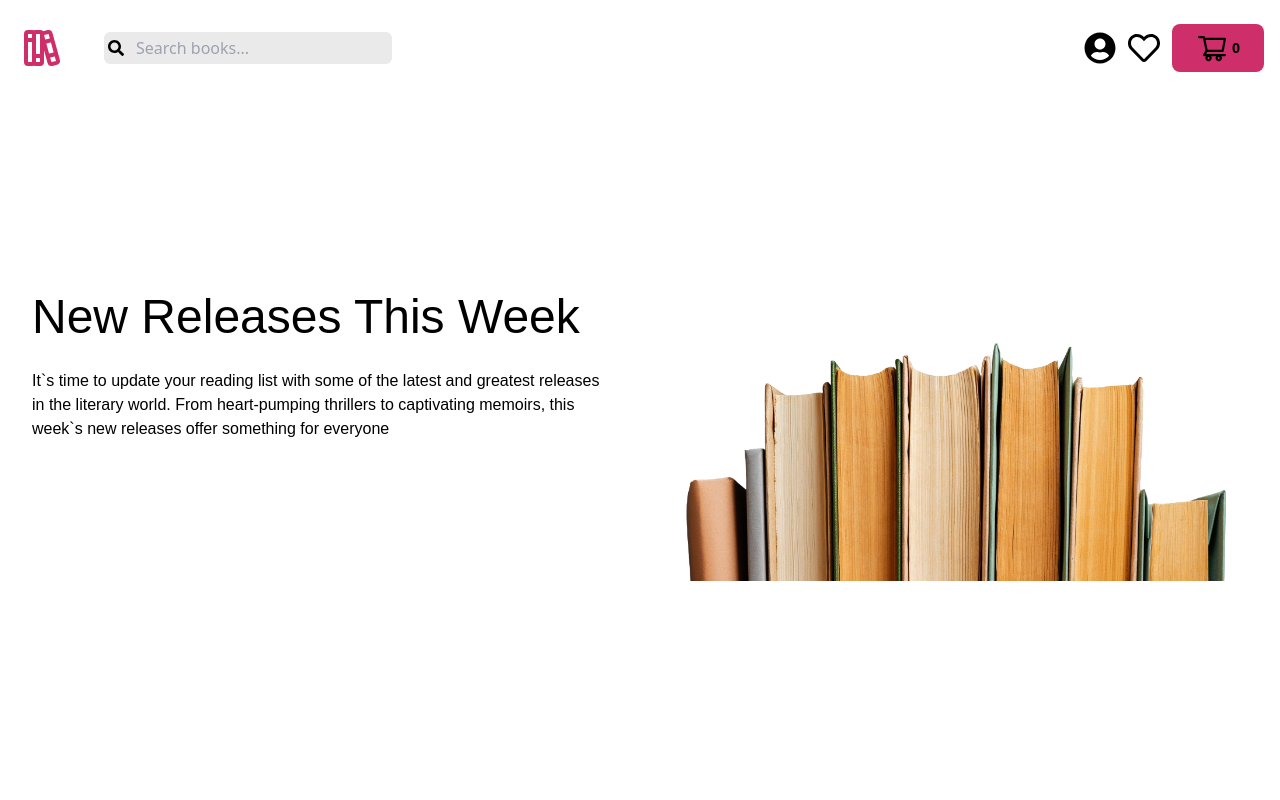
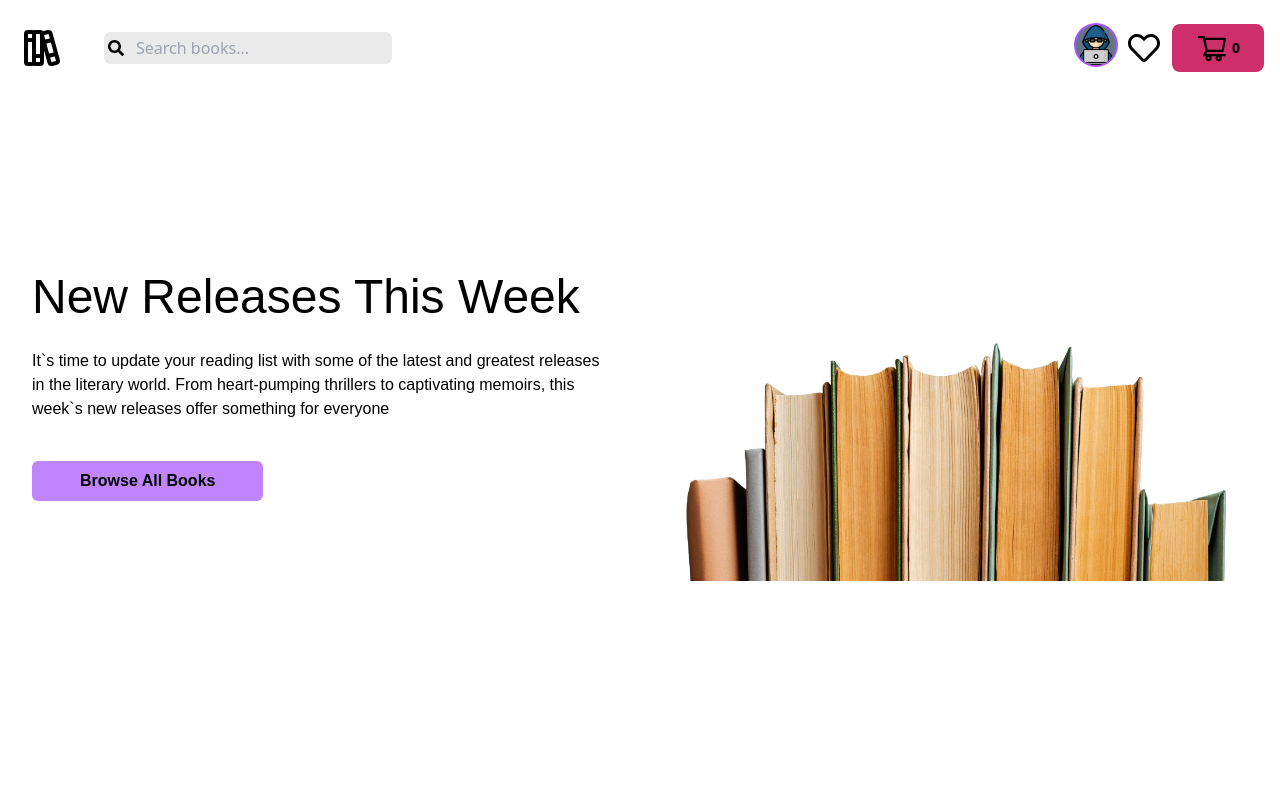
Before and after one commit to codingsluv/book-store, a React (Vite) app in the folder frontend/: page / in a window 1280 px wide. Shown: the top 800 px of the page. Built offline with nearby package versions, Linux system fonts and the light colour scheme.

Commit message:
feat: added avatar and dropdown to navbar
Adds an avatar and dropdown menu to the navigation bar, allowing users to quickly access their account settings and navigation options.

BREAKING CHANGE: Existing styles for the navigation bar may need to be updated to accommodate the new elements.

```diff
--- a/frontend/src/components/Navbar.jsx
+++ b/frontend/src/components/Navbar.jsx
@@ -4,11 +4,36 @@ import { FaSearch } from "react-icons/fa";
 import { FaUserCircle } from "react-icons/fa";
 import { FaRegHeart } from "react-icons/fa";
 import { AiOutlineShoppingCart } from "react-icons/ai";
+import avatarImg from "../assets/avatar.png"
 import { useState } from "react";
 
 
+const navigation = [
+    {
+        name: "Home",
+        href: "/",
+    },
+    {
+        name: "Dashboard",
+        href: "/dashboard",
+    },
+    {
+        name: "Orders",
+        href: "/orders",
+    },
+    {
+        name: "Cart Page",
+        href: "/cart",
+    },
+    {
+        name: "Check Out",
+        href: "/checkout",
+    }
+]
+
 export default function Navbar() {
-    const [isDropdownOpen, setIsDropdown] = useState(false);
+    const [isDropdownOpen, setIsDropdownOpen] = useState(false)
+    console.log(isDropdownOpen)
     const currentUser = true
     return (
         <header className="max-w-screen-2xl mx-auto px-4 py-6">
@@ -17,7 +42,7 @@ export default function Navbar() {
                 <div className="flex items-center md:gap-8">
                     {/* Logo */}
                     <Link to="/" className="btn-primary">
-                        <TbBooks className="size-12 text-primary" />
+                        <TbBooks className="size-12" />
                     </Link>
 
                     {/* Search input */}
@@ -29,7 +54,32 @@ export default function Navbar() {
 
                 {/* Right side */}
                 <div className="relative flex items-center md:space-x-3 space-x-2">
-                    <FaUserCircle className="size-8" />
+                    <div>
+                        {
+                            currentUser ?
+                                <>
+                                    <button onClick={() => setIsDropdownOpen(!isDropdownOpen)}>
+                                        <img src={avatarImg} alt="avatar" className={`w-10 h-10 rounded-full bg-slate-500 ${currentUser ? "ring-2 ring-purple-500" : ""}`} />
+                                    </button>
+                                    {/* show dropdown */}
+                                    {
+                                        isDropdownOpen &&
+                                        <div className="absolute right-0 mt-2 w-48 bg-slate-200 rounded-md shadow-lg ring-1 ring-black ring-opacity-5 focus:outline-none hover:transition-all hover:ease-in-out hover:bg-slate-300">
+                                            <ul>
+                                                <li className="py-2" onClick={() => setIsDropdownOpen(false)}>
+                                                    {navigation.map(nav => (
+                                                        <Link key={nav.name} to={nav.href} className="block px-4 py-2 text-sm hover:text-primary">{nav.name}</Link>
+                                                    ))}
+                                                </li>
+                                            </ul>
+                                        </div>
+                                    }
+                                </> :
+                                <Link to="/login" className="btn-primary">
+                                    <FaUserCircle className="size-8" />
+                                </Link>
+                        }
+                    </div>
                     <button className="hidden sm:block btn-primary">
                         <FaRegHeart className="size-8" />
                     </button>
--- a/frontend/src/pages/home/Banner.jsx
+++ b/frontend/src/pages/home/Banner.jsx
@@ -10,8 +10,8 @@ export default function Banner() {
        <div className='md:w-1/2 w-full'>
            <h1 className='md:text-5xl text-2xl font-medium mb-7'>New Releases This Week</h1>
            <p className='mb-10'>It`s time to update your reading list with some of the latest and greatest releases in the literary world. From heart-pumping thrillers to captivating memoirs, this week`s new releases offer something for everyone</p>
+           <button className=' bg-purple-400  px-12 py-2 rounded-md text-base font-secondary font-bold hover:bg-slate-400 hover:text-white transition-all duration-200 cursor-pointer'>Browse All Books</button>
        </div>
-
    </div>
     )
 }
```
Also changed, not shown: frontend/src/assets/avatar.png (added).
